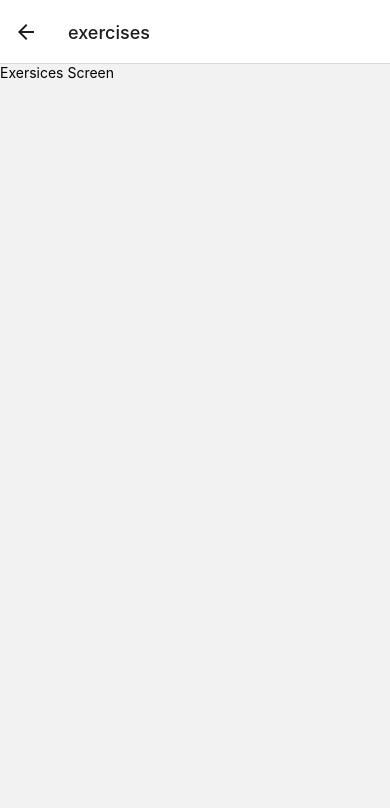
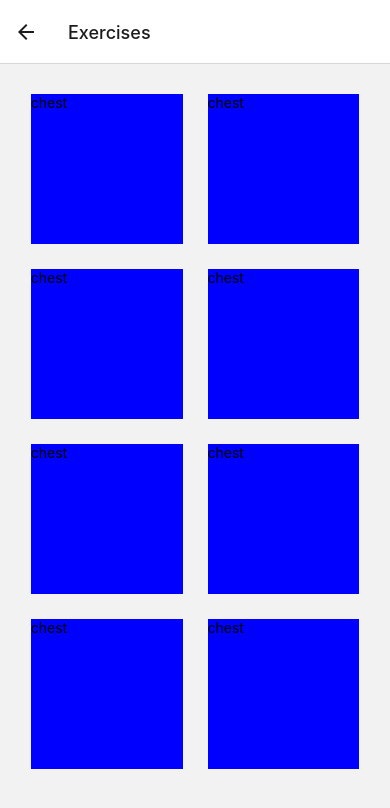
Before and after one commit to AbrahamDulla/Learn-React-Native, a React Native app: screen /exercises in a window 390 px wide. Shown: the top 808 px of the page. Built offline with nearby package versions, Linux system fonts and the light colour scheme.

Commit message:
exersices screen modification

```diff
--- a/App.tsx
+++ b/App.tsx
@@ -20,6 +20,9 @@ const App = () => {
         <Stack.Screen
           name="exercises"
           component={Exercises}
+          options={({navigation}) => ({
+            headerTitle: 'Exercises',
+          })}
           // options={{headerShown: false}}
         />
         <Stack.Screen
--- a/app/components/screens/Exercises.jsx
+++ b/app/components/screens/Exercises.jsx
@@ -1,10 +1,80 @@
 import React from 'react';
-import {Text, View} from 'react-native';
+import {
+  ScrollView,
+  StyleSheet,
+  Text,
+  TouchableOpacity,
+  View,
+} from 'react-native';
+
+const exercises = [
+  {
+    name: 'chest',
+    image: 'image',
+    navigateTo: 'nativgate to',
+  },
+  {
+    name: 'chest',
+    image: 'image',
+    navigateTo: 'nativgate to',
+  },
+  {
+    name: 'chest',
+    image: 'image',
+    navigateTo: 'nativgate to',
+  },
+  {
+    name: 'chest',
+    image: 'image',
+    navigateTo: 'nativgate to',
+  },
+  {
+    name: 'chest',
+    image: 'image',
+    navigateTo: 'nativgate to',
+  },
+  {
+    name: 'chest',
+    image: 'image',
+    navigateTo: 'nativgate to',
+  },
+  {
+    name: 'chest',
+    image: 'image',
+    navigateTo: 'nativgate to',
+  },
+  {
+    name: 'chest',
+    image: 'image',
+    navigateTo: 'nativgate to',
+  },
+];
 
 export default function Exercises() {
   return (
-    <View>
-      <Text>Exersices Screen</Text>
-    </View>
+    <ScrollView contentContainerStyle={styles.container}>
+      {exercises.map((exercise, index) => (
+        <TouchableOpacity style={styles.card} key={index}>
+          <Text>{exercise.name}</Text>
+        </TouchableOpacity>
+      ))}
+    </ScrollView>
   );
 }
+
+const styles = StyleSheet.create({
+  container: {
+    flexDirection: 'row',
+    alignItems: 'center',
+    justifyContent: 'center',
+    padding: 30,
+    flexWrap: 'wrap',
+    gap: 25,
+  },
+  card: {
+    width: '46%',
+    height: 150,
+    backgroundColor: 'blue',
+    textColor: 'white',
+  },
+});
```
